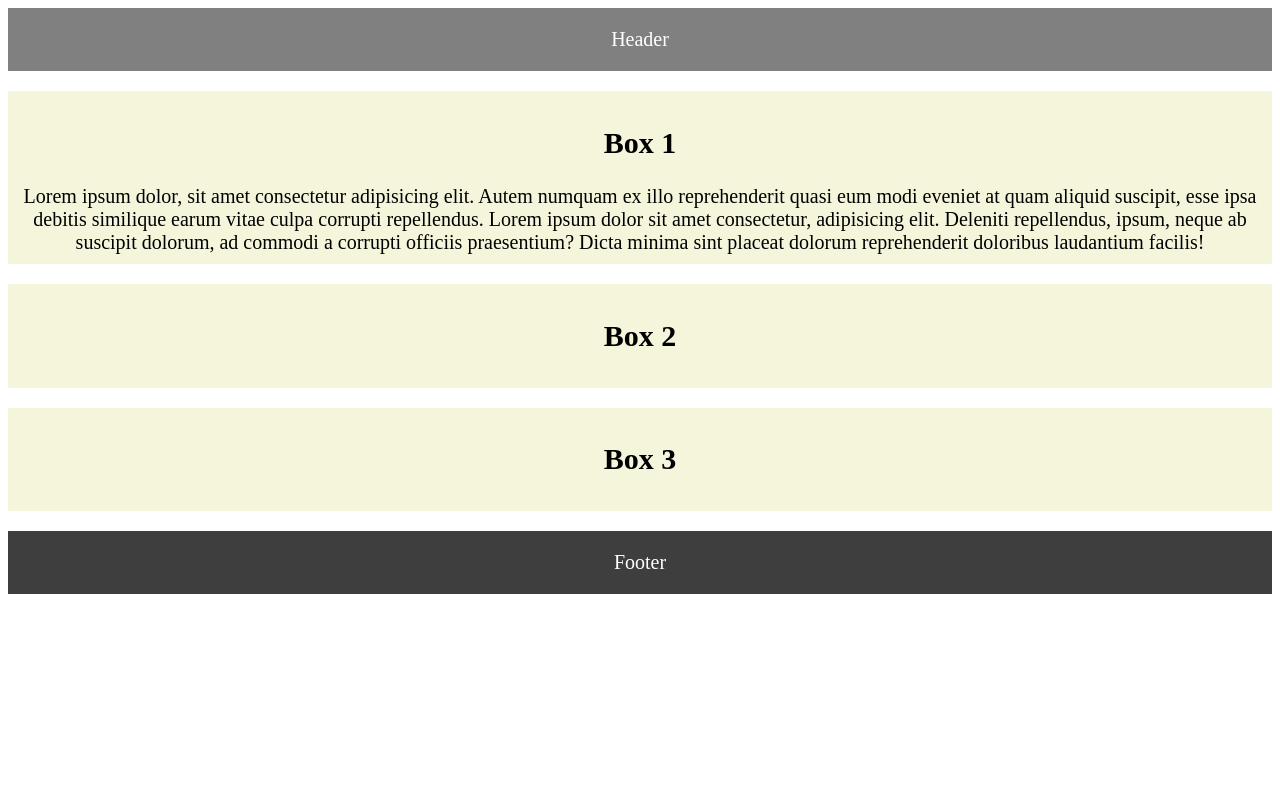
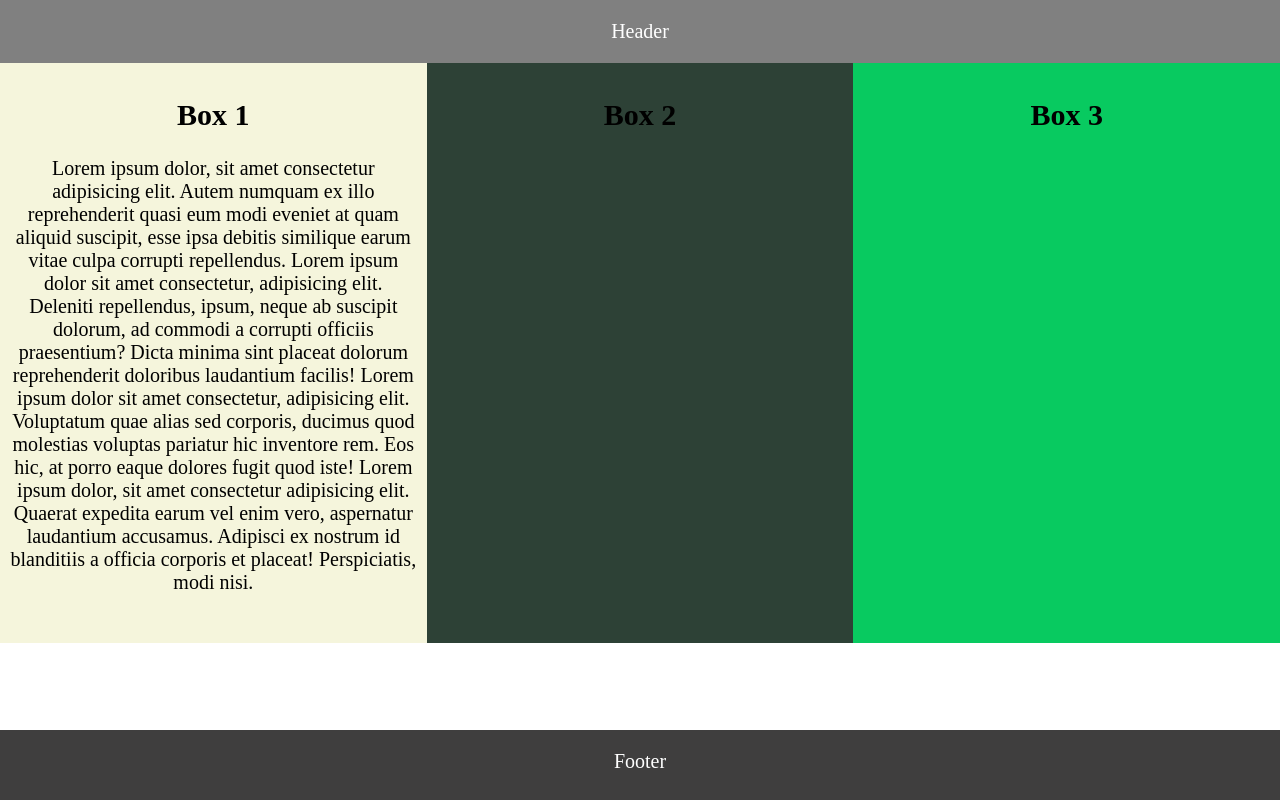
Before and after one commit to Nadiia-Valkiv/tc-training, a plain HTML site: page layout/index.html in a window 1280 px wide. Drawn offline with Linux system fonts and the light colour scheme.

Commit message:
fixed footer

```diff
--- a/layout/index.html
+++ b/layout/index.html
@@ -12,20 +12,39 @@
 
     <!-- <link rel="stylesheet" href="styles/float.css"> -->
     <!-- <link rel="stylesheet" href="styles/inline-block.css"> -->
-    <!-- <link rel="stylesheet" href="styles/flex.css"> -->
+    <link rel="stylesheet" href="styles/flex.css">
 
 </head>
 
 <body>
+    <div class="wrapper">
         <header class="header">Header</header>
         <main class="main">
             <div class="box-1">
                 <h2>Box 1</h2>
-            Lorem ipsum dolor, sit amet consectetur adipisicing elit. Autem numquam ex illo reprehenderit quasi eum modi
+                Lorem ipsum dolor, sit amet consectetur adipisicing elit. Autem numquam ex illo reprehenderit quasi eum
+                modi
                 eveniet at quam aliquid suscipit, esse ipsa debitis similique earum vitae culpa corrupti repellendus.
                 Lorem ipsum dolor sit amet consectetur, adipisicing elit. Deleniti repellendus, ipsum, neque ab suscipit
                 dolorum, ad commodi a corrupti officiis praesentium? Dicta minima sint placeat dolorum reprehenderit
                 doloribus laudantium facilis!
+                Lorem ipsum dolor sit amet consectetur, adipisicing elit. Voluptatum quae alias sed corporis, ducimus
+                quod molestias voluptas pariatur hic inventore rem. Eos hic, at porro eaque dolores fugit quod iste!
+                Lorem ipsum dolor, sit amet consectetur adipisicing elit. Quaerat expedita earum vel enim vero,
+                aspernatur laudantium accusamus. Adipisci ex nostrum id blanditiis a officia corporis et placeat!
+                Perspiciatis, modi nisi.
+
+
+
+                <!-- <p>Lorem ipsum dolor sit amet consectetur, adipisicing elit. Voluptatum quae alias sed corporis, ducimus quod molestias voluptas pariatur hic inventore rem. Eos hic, at porro eaque dolores fugit quod iste!
+            Lorem ipsum dolor sit amet consectetur, adipisicing elit. Neque, totam, reiciendis obcaecati ex suscipit laboriosam ea consectetur dolore debitis facere natus voluptas quos numquam non, nisi aspernatur similique ducimus quod.
+            Lorem ipsum dolor, sit amet consectetur adipisicing elit. Autem numquam ex illo reprehenderit quasi eum modi
+            eveniet at quam aliquid suscipit, esse ipsa debitis similique earum vitae culpa corrupti repellendus.
+            Lorem ipsum dolor sit amet consectetur, adipisicing elit. Deleniti repellendus, ipsum, neque ab suscipit
+            dolorum, ad commodi a corrupti officiis praesentium? Dicta minima sint placeat dolorum reprehenderit Lorem ipsum dolor, sit amet consectetur adipisicing elit. Ex pariatur quam quos praesentium nulla voluptatibus, provident
+            incidunt quasi blanditiis doloremque omnis, ipsa veritatis voluptates ducimus sapiente earum exercitationem laboriosam doloribus?
+            doloribus laudantium facilis!</p>            -->
+
             </div>
             <div class="box-2">
                 <h2>Box 2</h2>
@@ -34,6 +53,8 @@
                 <h2>Box 3</h2>
             </div>
         </main>
+    </div>
+
 
     <footer class="footer">Footer</footer>
 </body>
--- a/layout/styles/flex.css
+++ b/layout/styles/flex.css
@@ -1,11 +1,26 @@
+html,
+body {
+  height: 100%;
+}
+
+body {
+  display: flex;
+  flex-direction: column;
+}
+
 .main {
   display: flex;
-  justify-content: space-between;
-  flex-wrap: wrap;
 }
 
 .box-1,
 .box-2,
 .box-3 {
-  width: 30%;
+  width: 33.33%;
 }
+
+.wrapper {
+  flex: 1 0 auto;
+}
+.footer {
+  flex-shrink: 0;
+}
--- a/layout/styles/float.css
+++ b/layout/styles/float.css
@@ -1,11 +1,26 @@
+html,
+body {
+  height: 100%;
+}
+
+.main {
+  overflow: hidden;
+}
+
 .box-1,
 .box-2,
 .box-3 {
   box-sizing: border-box;
-  width: 32.33%;
+  width: 33.33%;
   float: left;
+  padding-bottom: 100%;
+  margin-bottom: -100%;
 }
 
-.box-2 {
-  margin: 0 1.5%;
+.footer {
+  clear: both;
 }
+
+.wrapper {
+  min-height: calc(100vh - 70px);
+}
--- a/layout/styles/inline-block.css
+++ b/layout/styles/inline-block.css
@@ -1,11 +1,23 @@
+html,
+body {
+  height: 100%;
+}
+.wrapper {
+  min-height: calc(100vh - 70px);
+}
 .main {
-  text-align: center;
+  font-size: 0px;
+  display: table;
 }
 
 .box-1,
 .box-2,
 .box-3 {
+  font-size: 1.5rem;
+  box-sizing: border-box;
   display: inline-block;
+  display: table-cell;
+  height: 100%;
   vertical-align: text-top;
-  width: 30%;
+  width: 33.33%;
 }
--- a/layout/styles/style.css
+++ b/layout/styles/style.css
@@ -1,12 +1,13 @@
 body {
   text-align: center;
   font-size: 20px;
+  padding: 0;
+  margin: 0;
 }
 
 .header {
   background: grey;
   color: white;
-  margin-bottom: 20px;
   padding: 20px;
 }
 
@@ -14,15 +15,22 @@ body {
 .box-2,
 .box-3 {
   background-color: beige;
-  margin-bottom: 20px;
   padding: 10px;
+  min-height: 70vh;
+}
+
+.box-2 {
+  background-color: rgb(45, 65, 54);
+}
+
+.box-3 {
+  background-color: rgb(8, 202, 96);
 }
 
 .footer {
-  clear: both;
   background-color: rgb(63, 62, 62);
   color: white;
-  position: sticky;
-  bottom: 0;
-  padding: 20px;
+  padding-top: 20px;
+  box-sizing: border-box;
+  height: 70px;
 }
```
Lines whose indentation alone changed are shown as unchanged.
